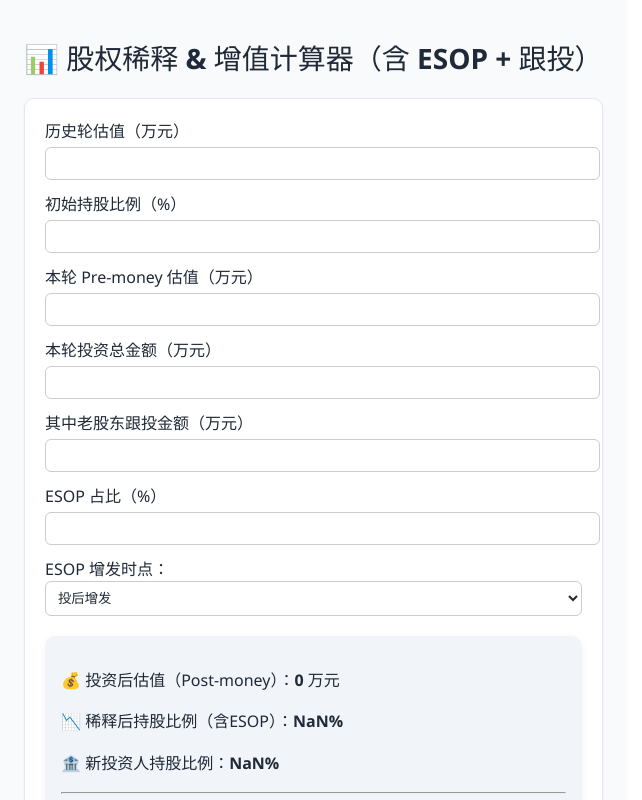
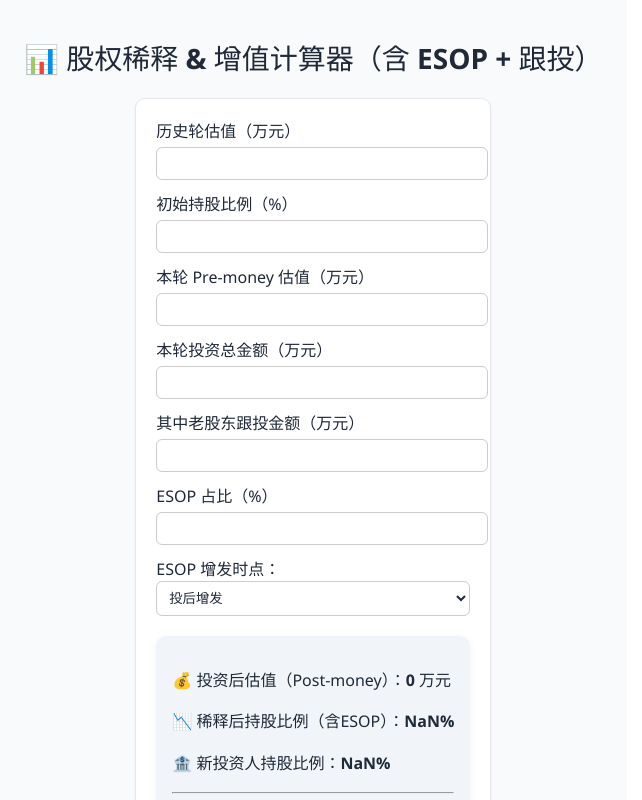
Before and after one commit to fiona2019/valuation-tool, a React (Vite) app: page / in a window 1280 px wide. Shown: the top 800 px of the page, without its empty margins (0-642 px from the left). Built offline with nearby package versions, Linux system fonts and the light colour scheme.

Commit message:
update with final logic

```diff
--- a/src/App.jsx
+++ b/src/App.jsx
@@ -58,11 +58,11 @@ export default function App() {
         minHeight: '100vh',
         padding: '24px',
         display: 'flex',
-        justifyContent: 'center',
-        alignItems: 'start'
+        flexDirection: 'column',
+        alignItems: 'center'
       }}
     >
-      <div style={{ width: '100%', maxWidth: '1000px' }}>
+      <div style={{ width: '100%', maxWidth: '1000px', display: 'flex', flexDirection: 'column', alignItems: 'center' }}>
         <h1 style={{ fontSize: '28px', marginBottom: '24px' }}>📊 股权稀释 & 增值计算器（含 ESOP + 跟投）</h1>
 
         <Card>
```
